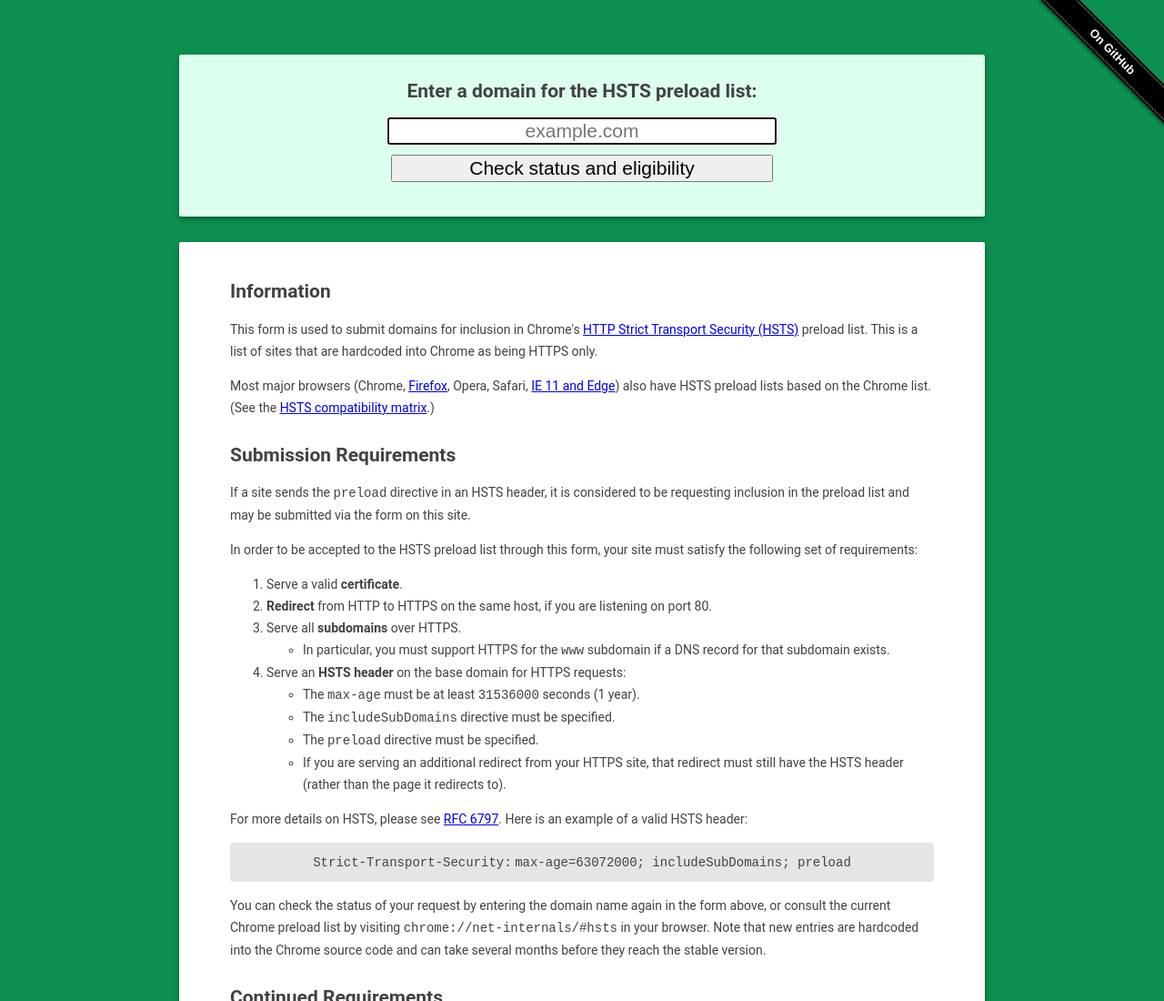
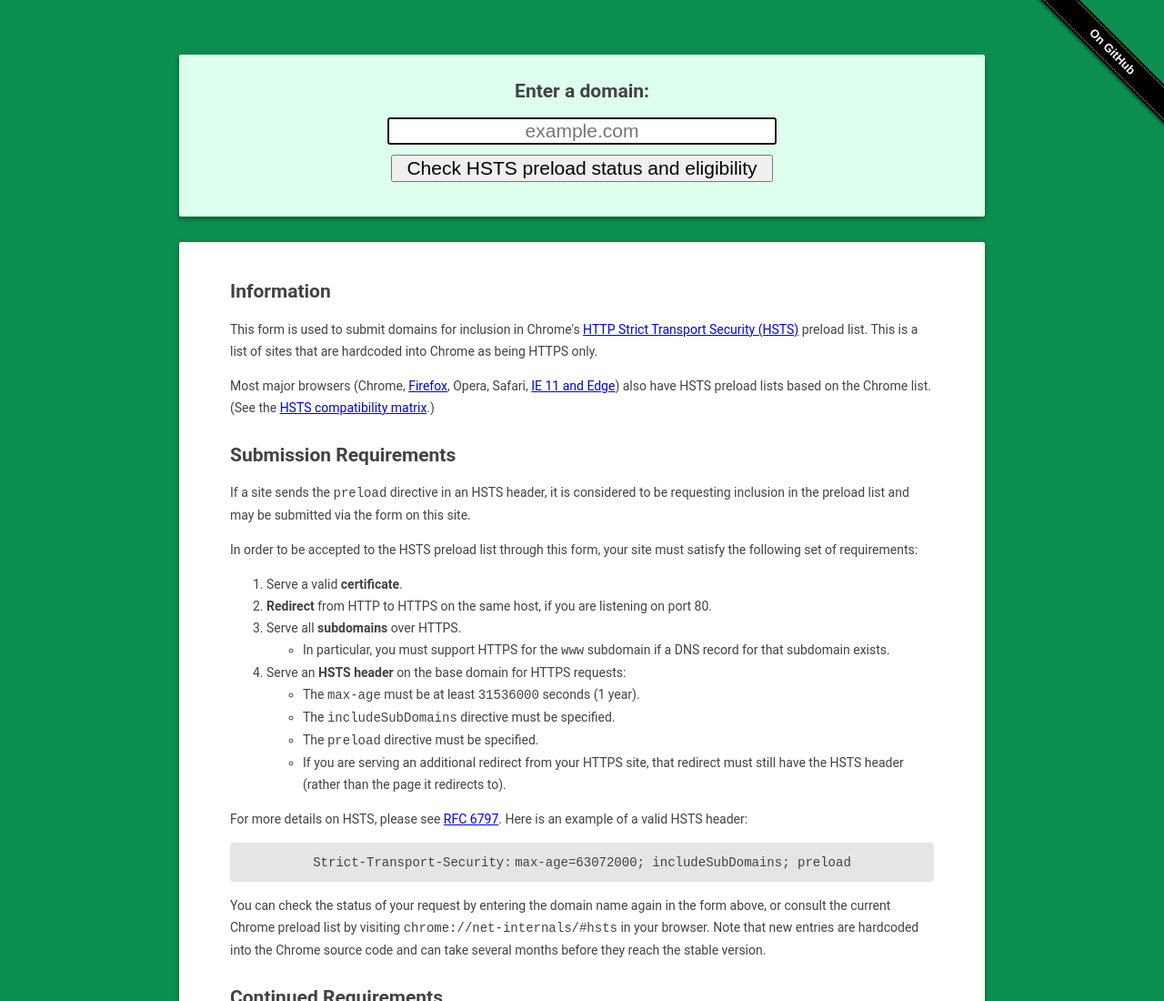
Before and after one commit to chromium/hstspreload.org, a plain HTML site: page frontend/index.html in a window 1280 px wide. Shown: the top 1100 px of the page at 91% size. Drawn offline with Linux system fonts and the light colour scheme.

Commit message:
Shuffle around text on front page to make the main prompt smaller.

```diff
--- a/frontend/index.html
+++ b/frontend/index.html
@@ -23,14 +23,14 @@
 <div class="content form">
   <form id="domain-form" class="hidden">
     <h2><label for="domain">
-      Enter a domain for the HSTS preload list:
+      Enter a domain:
     </label></h2>
 
     <input id="domain" name="domain" type="text" placeholder="example.com"
       autocorrect="off" autocapitalize="off" spellcheck="false">
     </input>
     <br>
-    <input id="check" type="submit" value="Check status and eligibility">
+    <input id="check" type="submit" value="Check HSTS preload status and eligibility">
 
   </form>
 
```
